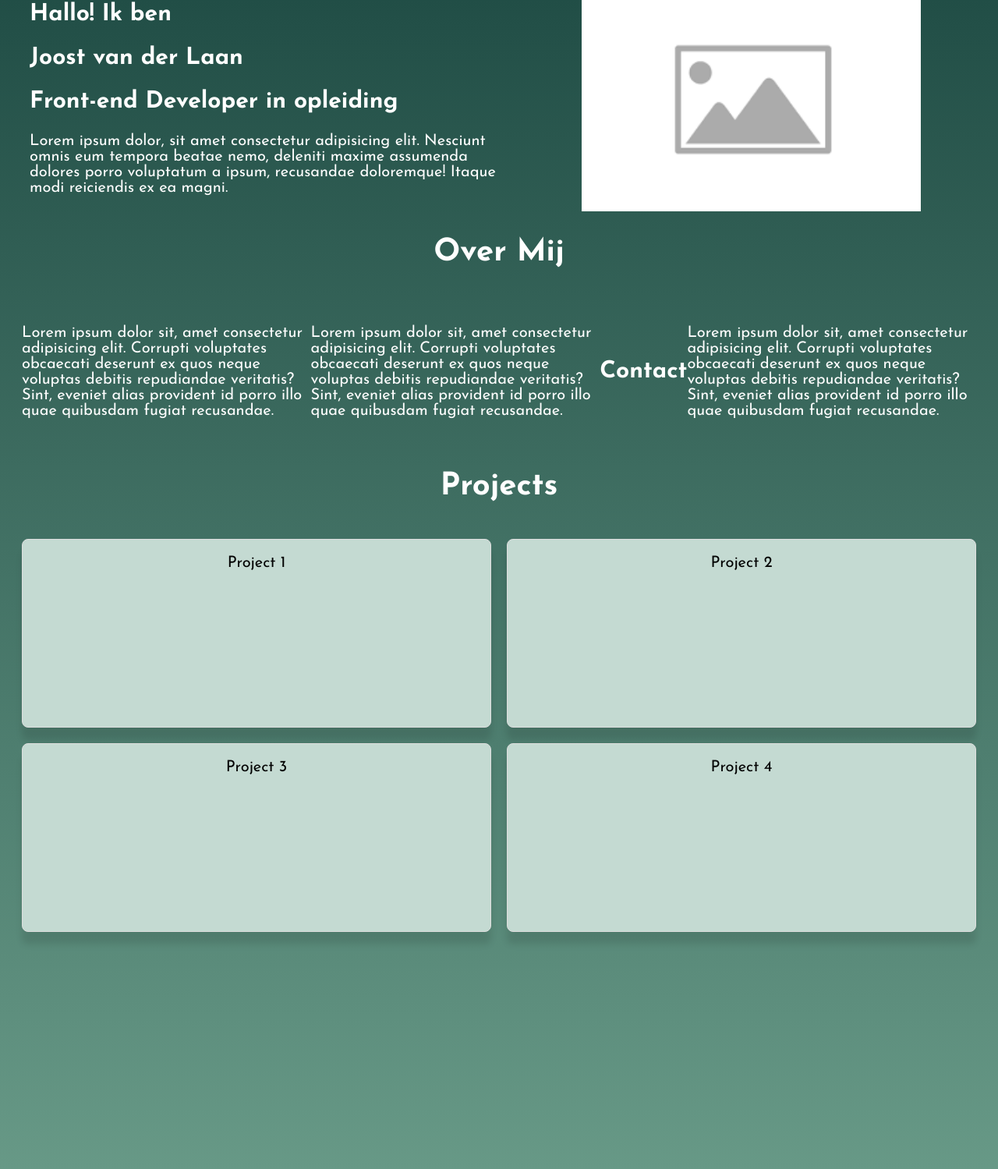
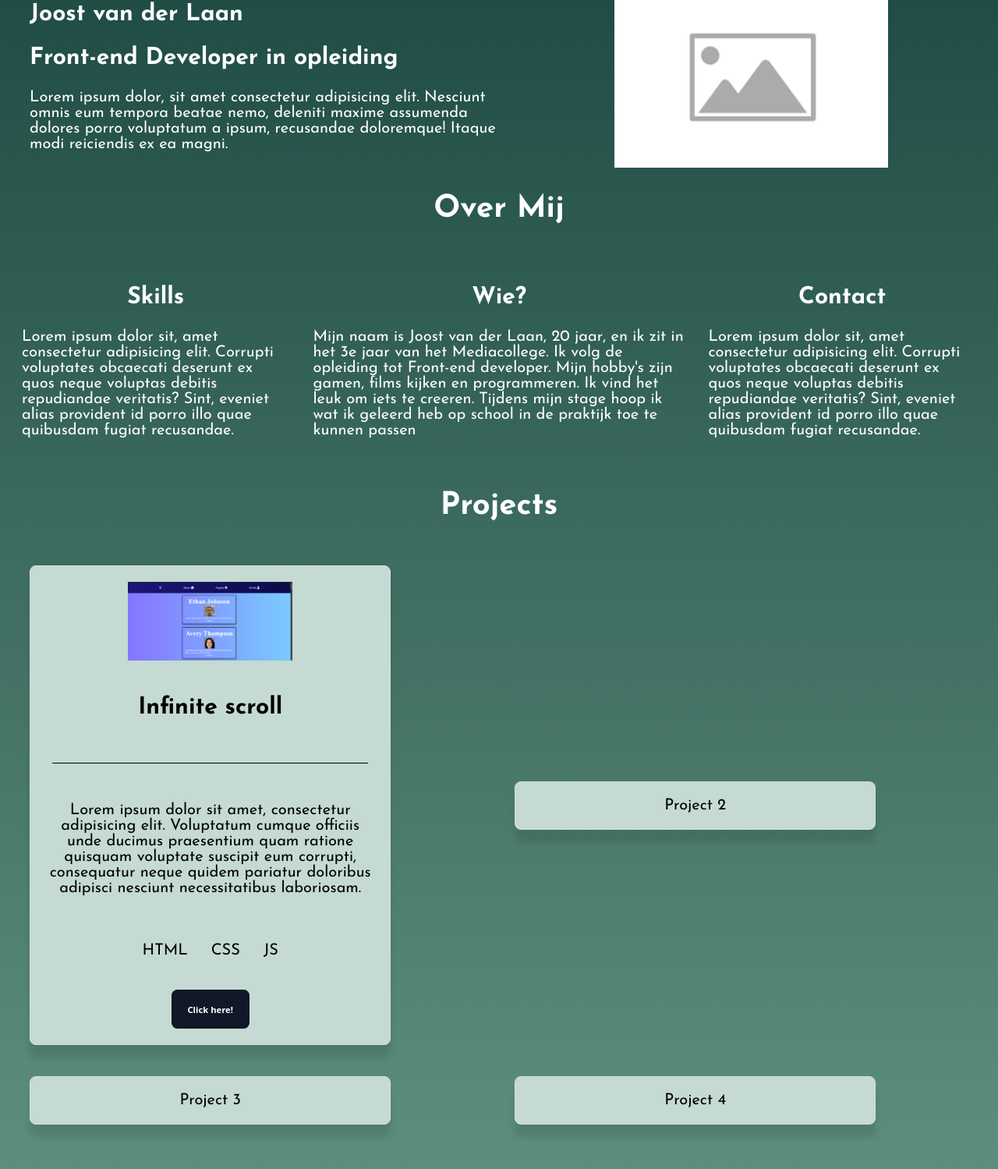
Before and after one commit to JoostVDL4/Portfolio, a plain HTML site: page index.html in a window 1280 px wide. Shown: the part 241-1740 px from the top of the page at 78% size. Drawn offline with Linux system fonts and the light colour scheme.

Commit message:
card animatie en gerevamped

```diff
--- a/index.html
+++ b/index.html
@@ -22,14 +22,12 @@
             <a href="#">Projects</a>
             <a href="#">Contact</a>
         </nav>
-        <div class="menu-btn">&#9776;</div>
     </header>
 
 
     <section class="intro">
         <div class="introText">
-            <h1>Hallo! Ik ben</h1>
-            <h2>Joost van der Laan</h2>
+            <h1>Joost van der Laan</h1>
             <h2>Front-end Developer in opleiding</h2>
             <p>Lorem ipsum dolor, sit amet consectetur adipisicing elit. Nesciunt omnis eum tempora beatae nemo,
                 deleniti
@@ -47,17 +45,35 @@
         <h1 class="aboutTitle">Over Mij</h1>
 
         <div class="aboutParagraphs">
+            <div>
+                <h2 class="aboutParaTitle">Skills</h2>
+                <p class="aboutText">Lorem ipsum dolor sit, amet consectetur adipisicing elit. Corrupti voluptates
+                    obcaecati deserunt ex quos
+                    neque voluptas debitis repudiandae veritatis? Sint, eveniet alias provident id porro illo quae
+                    quibusdam
+                    fugiat recusandae.</p>
+            </div>
+            <div>
+                <h2 class="aboutParaTitle">Wie?</h2>
+                <p class="aboutText">Mijn naam is Joost van der Laan, 20 jaar, en ik zit in het 3e jaar van het
+                    Mediacollege. Ik volg de
+                    opleiding tot Front-end developer. Mijn hobby's zijn gamen, films kijken en programmeren. Ik vind
+                    het leuk om iets te creeren.
+                    Tijdens mijn stage hoop ik wat ik geleerd
+                    heb op school in de praktijk toe te kunnen passen
+                </p>
 
-            <p class="aboutText">Lorem ipsum dolor sit, amet consectetur adipisicing elit. Corrupti voluptates obcaecati deserunt ex quos
-                neque voluptas debitis repudiandae veritatis? Sint, eveniet alias provident id porro illo quae quibusdam
-                fugiat recusandae.</p>
-                <p class="aboutText">Lorem ipsum dolor sit, amet consectetur adipisicing elit. Corrupti voluptates obcaecati deserunt ex quos
-                    neque voluptas debitis repudiandae veritatis? Sint, eveniet alias provident id porro illo quae quibusdam
+            </div>
+
+            <div>
+                <h2 class="aboutParaTitle">Contact</h2>
+                <p class="aboutText">Lorem ipsum dolor sit, amet consectetur adipisicing elit. Corrupti voluptates
+                    obcaecati deserunt ex quos
+                    neque voluptas debitis repudiandae veritatis? Sint, eveniet alias provident id porro illo quae
+                    quibusdam
                     fugiat recusandae.</p>
-                    <h2 class="aboutParaTitle">Contact</h2>
-                    <p class="aboutText">Lorem ipsum dolor sit, amet consectetur adipisicing elit. Corrupti voluptates obcaecati deserunt ex quos
-                        neque voluptas debitis repudiandae veritatis? Sint, eveniet alias provident id porro illo quae quibusdam
-                        fugiat recusandae.</p>
+            </div>
+
         </div>
 
 
@@ -65,8 +81,22 @@
 
     <h1 class="projects__Title">Projects</h1>
     <section class="projects">
+        <div class="card">
+            <img src="img/socialScreenshot.png" alt="" class="cardImage">
+            <h1 class="cardTitle">Infinite scroll</h1>
+            <hr>
+            <p class="cardDesc">Lorem ipsum dolor sit amet, consectetur adipisicing elit. Voluptatum cumque officiis unde ducimus
+                praesentium quam ratione quisquam voluptate suscipit eum corrupti, consequatur neque quidem pariatur
+                doloribus adipisci nesciunt necessitatibus laboriosam.</p>
+            <div class="cardLanguages">
+                <p>HTML</p>
+                <p>CSS</p>
+                <p>JS</p>
+            </div>
+            <button class="cardButton" role="button">Click here!</button>
 
-        <a href="https://35542.hosts2.ma-cloud.nl/socialMedia/" class="card">Project 1</a>
+        </div>
+
         <a href="https://35542.hosts2.ma-cloud.nl/Calendar/" class="card">Project 2</a>
         <a href="link-to-project-3.html" class="card">Project 3</a>
         <a href="link-to-project-4.html" class="card">Project 4</a>
--- a/js/main.js
+++ b/js/main.js
@@ -24,3 +24,27 @@ document.addEventListener("DOMContentLoaded", function () {
         }
     }
 });
+
+
+const cards = document.querySelectorAll('.card');
+
+cards.forEach(card => {
+    card.addEventListener('mousemove', (e) => {
+        const cardRect = card.getBoundingClientRect();
+        const xAxis = (e.clientX - cardRect.left) / cardRect.width - 0.5;
+        const yAxis = (e.clientY - cardRect.top) / cardRect.height - 0.5;
+
+
+        card.style.transform = `rotateY(${xAxis * 20}deg) rotateX(${yAxis * -20}deg)`;
+    });
+
+    card.addEventListener('mouseleave', () => {
+
+        card.style.transform = 'rotateY(0deg) rotateX(0deg)';
+        card.style.transition = 'transform 0.5s ease';
+    });
+
+    card.addEventListener('mouseenter', () => {
+        card.style.transition = 'none';
+    });
+});
--- a/scss/components/about.scss
+++ b/scss/components/about.scss
@@ -17,6 +17,7 @@
     justify-content: center;
     flex-direction: row;
     padding:2rem;
+    gap:3rem;
 }
 
 .aboutParaTitle{
--- a/scss/components/header.scss
+++ b/scss/components/header.scss
@@ -2,7 +2,7 @@ header {
     display: flex;
     justify-content: space-between;
     align-items: center;
-    padding: 1.5rem 2rem;
+    padding: 1.5rem 4rem;
     color: #fff;
     background-color: rgb(196, 218, 210);
 
--- a/scss/components/projects.scss
+++ b/scss/components/projects.scss
@@ -1,6 +1,6 @@
-.projects__Title{
-    color:white;
-    display:flex;
+.projects__Title {
+    color: white;
+    display: flex;
     justify-content: center;
 }
 
@@ -11,21 +11,102 @@
     gap: 2rem;
     justify-content: space-between;
     padding: 2rem;
+    align-items: center;
 
 }
 
 .card {
-    height: 20rem;
+    display: flex;
+    height: auto;
     background-color: #C4DAD2;
     border: 1px solid #ddd;
     border-radius: 8px;
-    padding: 20px;
+    padding: 2rem;
     box-shadow: 0 16px 8px rgba(0, 0, 0, 0.1);
     text-align: center;
     text-decoration: none;
     color: black;
+    flex-direction: column;
+    align-items: center;
+    gap: 2rem;
+    margin: 1rem;
+    transition: box-shadow 0.3s ease;
+    width:70%;
 }
 
-.card:hover {
+
+
+.cardTitle {
+    text-decoration: none;
+    color: black;
+    font-size: 3rem;
+}
+
+hr {
+    border: 0;
+    clear: both;
+    display: block;
+    width: 96%;
+    background-color: #000000;
+    height: 1px;
+}
+
+.cardImage {
+    width: 50%;
+    height: 50%;
+    object-fit: contain;
+
+}
+
+.cardLanguages {
+    display: flex;
+    justify-content: center;
+    align-items: center;
+    gap: 3rem;
+}
+
+.cardButton {
+    background-color: #111827;
+    border: 1px solid transparent;
+    border-radius: .75rem;
+    box-sizing: border-box;
+    color: #FFFFFF;
     cursor: pointer;
+    flex: 0 0 auto;
+    font-family: "Inter var", ui-sans-serif, system-ui, -apple-system, system-ui, "Segoe UI", Roboto, "Helvetica Neue", Arial, "Noto Sans", sans-serif, "Apple Color Emoji", "Segoe UI Emoji", "Segoe UI Symbol", "Noto Color Emoji";
+    font-size: 1.125rem;
+    font-weight: 600;
+    line-height: 1.5rem;
+    padding: .75rem 1.2rem;
+    text-align: center;
+    text-decoration: none #6B7280 solid;
+    text-decoration-thickness: auto;
+    transition-duration: .2s;
+    transition-property: background-color, border-color, color, fill, stroke;
+    transition-timing-function: cubic-bezier(.4, 0, 0.2, 1);
+    user-select: none;
+    -webkit-user-select: none;
+    touch-action: manipulation;
+    width: 10rem;
+    height: 5rem;
 }
+
+.cardDesc {
+    font-size: 2rem;
+}
+
+.button-40:hover {
+    background-color: #374151;
+}
+
+.button-40:focus {
+    box-shadow: none;
+    outline: 2px solid transparent;
+    outline-offset: 2px;
+}
+
+@media (min-width: 768px) {
+    .button-40 {
+        padding: .75rem 1.5rem;
+    }
+}
```
Also changed, not shown: css/style.css, img/socialScreenshot.png (added), 1 other file.
